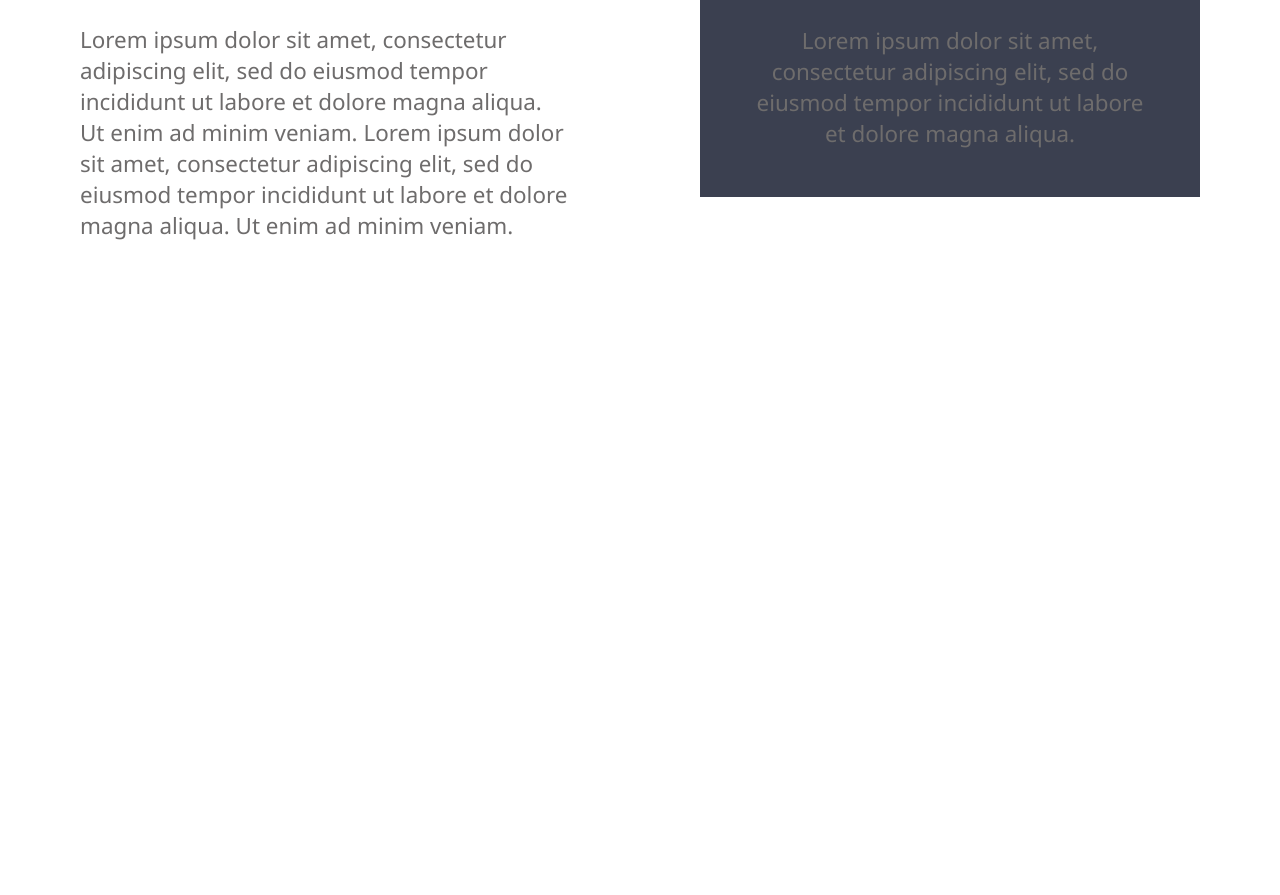
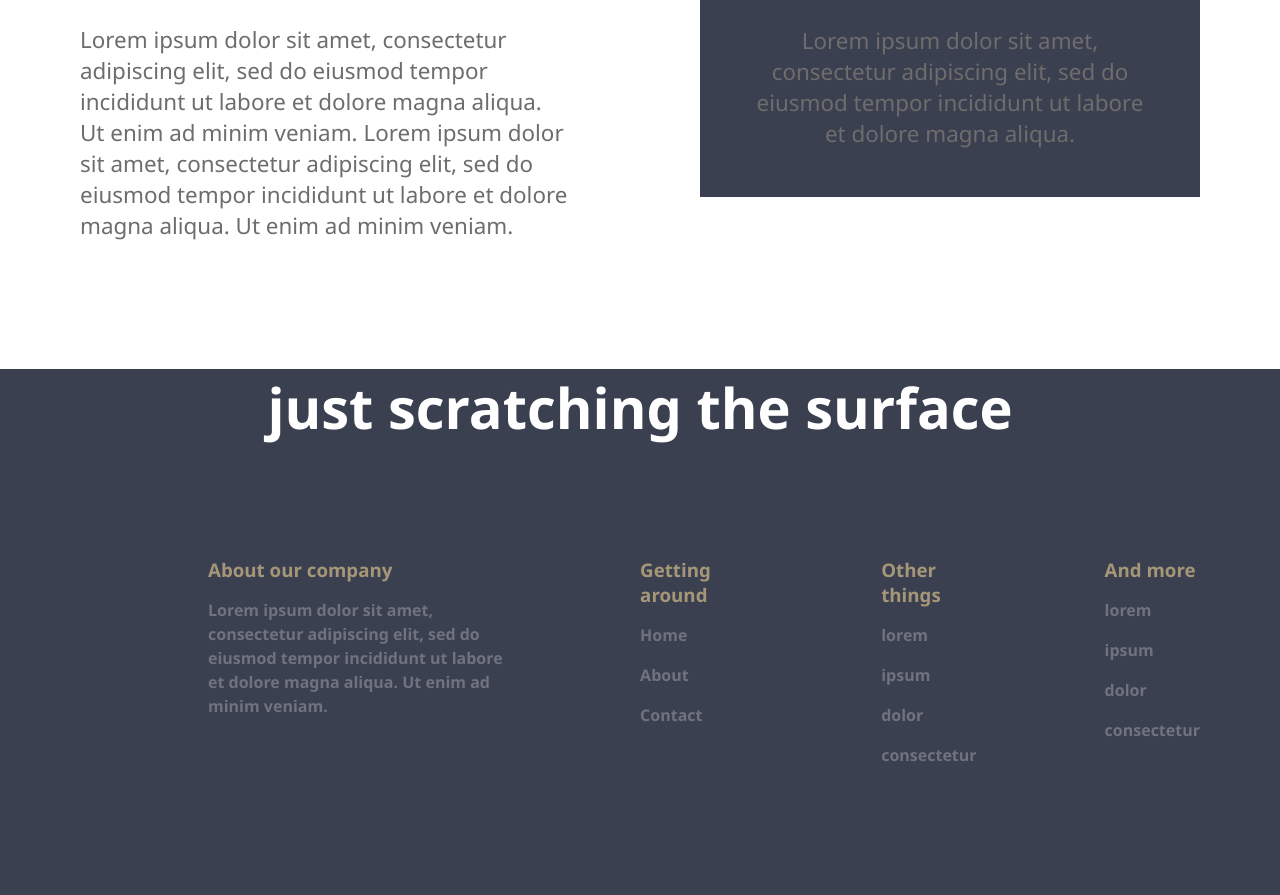
Before and after one commit to Alidhuniya/Conquering-responsive-layout, a plain HTML site: page kevin-powell/Final Challenge/index.html in a window 1280 px wide. Shown: the part 2270-3165 px from the top of the page. Before the commit the page ends 2639 px from the top, so only its background shows below. Drawn offline with nearby package versions, Linux system fonts and the light colour scheme.

Commit message:
basic first responsive design completed

```diff
--- a/kevin-powell/Final Challenge/index.html
+++ b/kevin-powell/Final Challenge/index.html
@@ -140,5 +140,43 @@
       <!-- end-section1 -->
     </main>
     <!-- end-main -->
+
+    <!-- footer -->
+    <footer class="footer">
+      <h1 class="footer__h1">just scratching the surface</h1>
+      <!-- sections -->
+      <section class="footer__sections">
+        <div class="footer__section">
+          <h3 class="footer__h3">About our company</h3>
+          <p class="footer__p footer__p1">
+            Lorem ipsum dolor sit amet, consectetur adipiscing elit, sed do
+            eiusmod tempor incididunt ut labore et dolore magna aliqua. Ut enim
+            ad minim veniam.
+          </p>
+        </div>
+        <div class="footer__section">
+          <h3 class="footer__h3">Getting around</h3>
+          <p class="footer__p">Home</p>
+          <p class="footer__p">About</p>
+          <p class="footer__p">Contact</p>
+        </div>
+        <div class="footer__section">
+          <h3 class="footer__h3">Other things</h3>
+          <p class="footer__p">lorem</p>
+          <p class="footer__p">ipsum</p>
+          <p class="footer__p">dolor</p>
+          <p class="footer__p">consectetur</p>
+        </div>
+        <div class="footer__section">
+          <h3 class="footer__h3">And more</h3>
+          <p class="footer__p">lorem</p>
+          <p class="footer__p">ipsum</p>
+          <p class="footer__p">dolor</p>
+          <p class="footer__p">consectetur</p>
+        </div>
+      </section>
+      <!-- End-sections -->
+    </footer>
+    <!-- End-footer -->
   </body>
 </html>
--- a/kevin-powell/Final Challenge/sass/style.scss
+++ b/kevin-powell/Final Challenge/sass/style.scss
@@ -28,7 +28,9 @@ footer
 
 // reset
 
-*, *::before, *::after {
+*,
+*::before,
+*::after {
   margin: 0;
   padding: 0;
   box-sizing: border-box;
@@ -36,12 +38,12 @@ footer
 
 // variables
 
-$dark: #2E323F;
-$semiDark: #3B4050;
-$lightDark: #6F737F;
+$dark: #2e323f;
+$semiDark: #3b4050;
+$lightDark: #6f737f;
 $white: #fff;
 $lightWhite: #cecece;
-$lightYellow: #A59678;
+$lightYellow: #a59678;
 // breakpoints
 $break1: "(max-width:500px)";
 $break2: "(min-width:501px) and (max-width:1000px)";
@@ -64,9 +66,8 @@ $fontWeights: (
 // base
 
 body {
-    font-family: 'Oswald', 'sans-serif';
+  font-family: "Oswald", "sans-serif";
   color: $white;
-
 }
 
 li {
@@ -83,7 +84,6 @@ img {
   max-width: 100%;
 }
 
-
 // header
 
 .header {
@@ -91,9 +91,8 @@ img {
   padding: 2rem 10rem 1.5rem 10rem;
 
   @media all and  #{$break2} {
-      padding:2rem 0rem 1.5rem 0rem;
+    padding: 2rem 0rem 1.5rem 0rem;
   }
-
 }
 
 // nav
@@ -103,19 +102,15 @@ img {
   @media all and  #{$break2}, #{$break1} {
     @include verticleCentering;
   }
-
-
 }
 
 .nav__h3 {
   text-transform: uppercase;
   font-size: 1.7rem;
-    font-weight: map-get($fontWeights, "black" );
+  font-weight: map-get($fontWeights, "black");
 }
 
-
 .nav__bar {
-
   width: 100%;
   display: flex;
   justify-content: flex-end;
@@ -127,8 +122,6 @@ img {
   @media all and  #{$break1} {
     @include verticleCentering;
   }
-}
-
   .nav__list1 {
     display: flex;
     align-self: center;
@@ -136,10 +129,10 @@ img {
 
   .nav__list2 {
     display: flex;
-
   }
 
-.nav__list1, .nav__list2 {
+  .nav__list1,
+  .nav__list2 {
     @media all and  #{$break1} {
       @include verticleCentering;
     }
@@ -154,10 +147,10 @@ img {
   }
   .nav__list1 + .nav__list2 {
     margin-left: 4.7rem;
-
   }
 
-.nav__list + .nav__list, .nav__list1 + .nav__list2 {
+  .nav__list + .nav__list,
+  .nav__list1 + .nav__list2 {
     @media all and  #{$break1} {
       margin-left: 0rem;
       margin-top: 1rem;
@@ -168,7 +161,7 @@ img {
     background: $lightYellow;
     padding: 0.5rem 1rem 0.5rem 1rem;
     border-radius: 50px;
-
+  }
 }
 
 // mainContainer
@@ -212,8 +205,6 @@ img {
 
 .mainContainer__heading + .mainContainer__leftContent {
   margin-left: 4rem;
-
-
 }
 
 .mainContainer__dv {
@@ -222,7 +213,7 @@ img {
   @media all and #{$break2},#{$break1} {
     margin-top: 0rem;
   }
-}
+
   .mainContainer__p {
     max-width: 49ch;
     color: #cecece;
@@ -230,18 +221,19 @@ img {
     letter-spacing: 0.3rem;
     font-weight: 400;
   }
+}
+
 .mainContainer__dv1 {
   margin-top: 3rem;
 
-
-}
   .mainContainer__a {
     background-color: $lightYellow;
-    font-weight: map-get($fontWeights, "black" );
+    font-weight: map-get($fontWeights, "black");
     font-size: 1.7rem;
     padding: 0.7rem 2rem 0.7rem 2rem;
     border-radius: 35px;
     letter-spacing: 0.2rem;
+  }
 }
 
 // section
@@ -250,23 +242,16 @@ img {
   background: #edecec;
   padding: 8rem 2rem 8rem 2rem;
 
-}
   .section {
     display: flex;
     justify-content: center;
     flex-wrap: wrap;
   }
+}
+
 .section__dv {
   margin-top: 2rem;
-}
-.section__dv + .section__dv {
 
-    margin-left: 10rem;
-
-    @media all and (max-width: 1333px) {
-        margin-left: 0rem;
-    }
-}
   .section__h3 {
     font-size: 1.9rem;
     text-align: center;
@@ -275,7 +260,7 @@ img {
   }
 
   .section__p {
-    font-family: 'Segoe UI', 'Open Sans', 'Helvetica Neue', sans-serif;
+    font-family: "Segoe UI", "Open Sans", "Helvetica Neue", sans-serif;
     line-height: 1.9;
     text-align: center;
     max-width: 36ch;
@@ -285,7 +270,14 @@ img {
     font-weight: map-get($fontWeights, "light");
     letter-spacing: 0.1rem;
   }
+}
+.section__dv + .section__dv {
+  margin-left: 10rem;
 
+  @media all and (max-width: 1333px) {
+    margin-left: 0rem;
+  }
+}
 
 // section-1
 
@@ -293,33 +285,30 @@ img {
   display: flex;
   padding: 8rem 5rem 8rem 5rem;
 
-    @media all and (max-width:1101px) {
+  @media all and (max-width: 1101px) {
     justify-content: center;
     flex-direction: column;
   }
 }
 
-
 .section1__leftContent + .section1__rightContent {
   margin-left: 8rem;
 
-    @media all and (max-width:1101px) {
+  @media all and (max-width: 1101px) {
     margin-left: 0rem;
   }
 }
 
-
 .section1__leftContenth1 {
   color: $lightYellow;
   font-size: 2rem;
-
 }
 
 .section1__p {
   margin-top: 1.8rem;
   font-size: 1.4rem;
   color: #6e6c6c;
-    font-family: 'Segoe UI', 'Open Sans', 'Helvetica Neue', sans-serif;
+  font-family: "Segoe UI", "Open Sans", "Helvetica Neue", sans-serif;
 }
 
 .section1__p1 {
@@ -332,12 +321,11 @@ img {
 }
 
 .section1__rightContent {
-    @media all and (max-width:1101px) {
+  @media all and (max-width: 1101px) {
     //width: 100%;
     display: flex;
     justify-content: space-between;
     //    flex-wrap: wrap;
-
   }
 
   @media all and #{$break2} {
@@ -349,7 +337,6 @@ img {
     justify-content: space-between;
     flex-wrap: wrap;
   }
-}
 
   .section1__rightDv {
     background: $semiDark;
@@ -358,7 +345,7 @@ img {
     padding: 3rem;
     margin-top: 2.5rem;
 
-    @media all and (max-width:1101px) {
+    @media all and (max-width: 1101px) {
       padding: 1.5rem;
       width: 600px;
       margin-left: 2rem;
@@ -370,6 +357,51 @@ img {
     }
 
     @media all and #{$break1} {
-
     }
   }
+}
+
+// footer
+.footer {
+  background: $semiDark;
+  font-family: "Segoe UI", "Open Sans", "Helvetica Neue", sans-serif;
+}
+
+.footer__sections {
+  display: flex;
+  padding: 7rem 5rem 7rem 5rem;
+
+  @media all and (max-width: 1100px) {
+    flex-wrap: wrap;
+    margin-left: 0rem;
+  }
+}
+
+.footer__section {
+  margin-left: 8rem;
+
+
+
+  .footer__h3 {
+    color: $lightYellow;
+  }
+
+  .footer__p {
+    margin-top: 1rem;
+    margin-bottom: 1rem;
+    line-height: 1.5;
+    color: $lightDark;
+    font-weight: map-get($fontWeights, "bold");
+  }
+}
+
+.footer__p1 {
+  max-width: 42ch;
+}
+
+.footer__h1 {
+  // margin-bottom: 3rem;
+  text-align: center;
+  font-size: 3.5rem;
+  font-weight: map-get($fontWeights, "black");
+}
```
Also changed, not shown: kevin-powell/Final Challenge/css/minified/style.min.css, kevin-powell/Final Challenge/css/style.css, 2 other files. Lines whose indentation alone changed are shown as unchanged.
